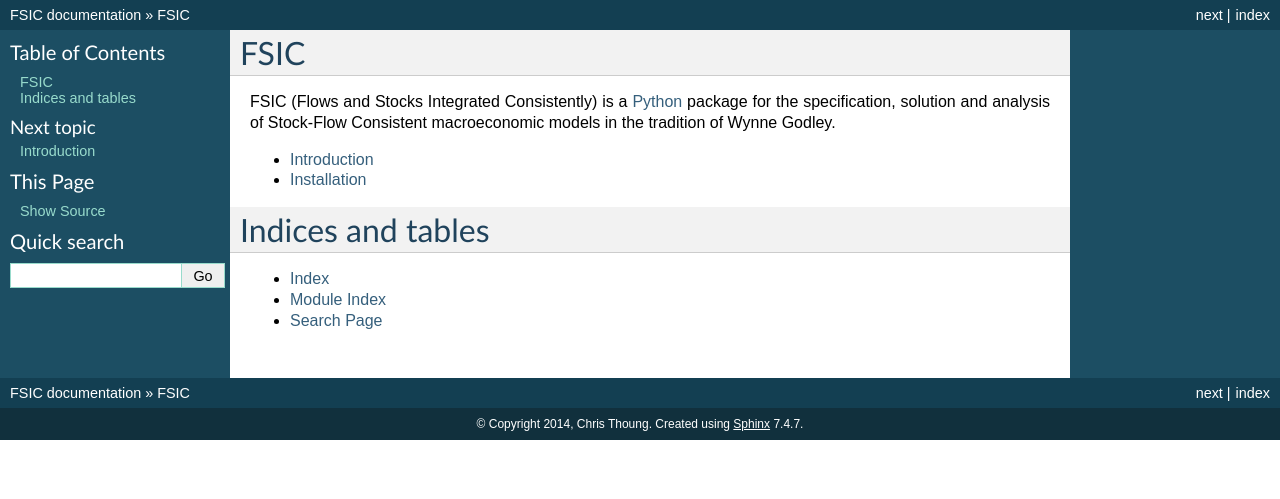
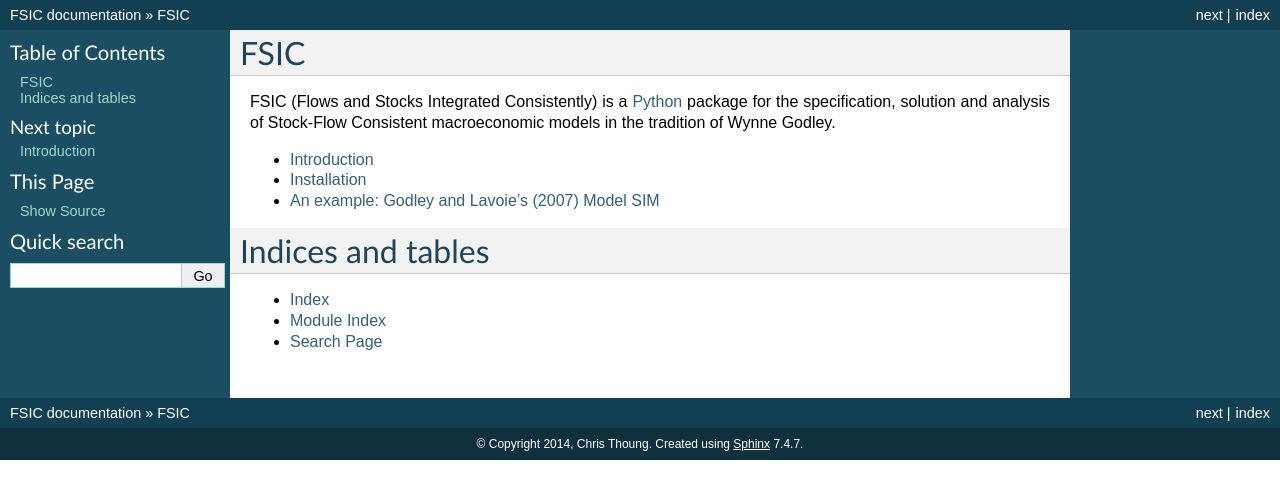
Before and after one commit to ChrisThoung/fsic-archive, a Sphinx documentation site: the page built from doc/source/index.rst, in a window 1280 px wide. Shown: the top 499 px of the page. Built offline with Sphinx 7.4.7, drawn with Linux system fonts in a browser that asks for light colours; the version number could not be read and is left out.

Commit message:
New file to store GL2007 example
[ci skip]

```diff
--- /dev/null
+++ b/doc/source/example.rst
@@ -0,0 +1,5 @@
+.. _example:
+
+************************************************
+An example: Godley and Lavoie's (2007) Model SIM
+************************************************
--- a/doc/source/index.rst
+++ b/doc/source/index.rst
@@ -14,6 +14,7 @@ models in the tradition of Wynne Godley.
 
    introduction.rst
    installation.rst
+   example.rst
 
 
 Indices and tables
```
